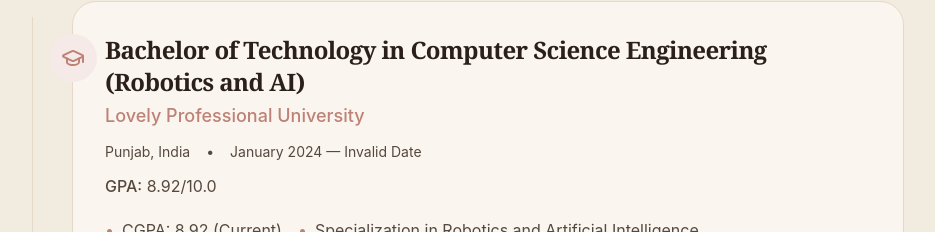
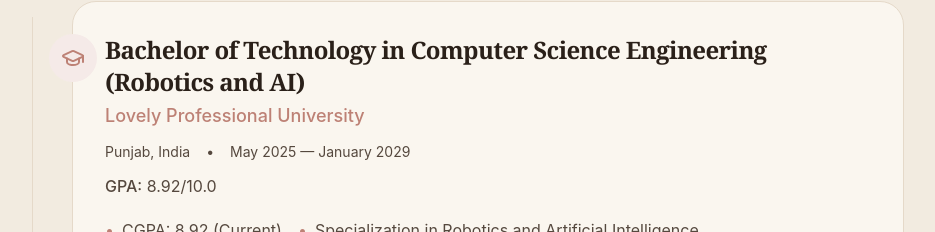
Before and after one commit to Nileshkrishesh/portfolio, a Next.js app: page / in a window 1280 px wide. Shown: the part 6585-6817 px from the top of the page, without its empty margins (184-1119 px from the left). Built offline with nearby package versions, Linux system fonts and the light colour scheme.

Commit message:
Update B.Tech dates from 2024 to May 2025-2029

```diff
--- a/src/data/portfolio.ts
+++ b/src/data/portfolio.ts
@@ -284,8 +284,8 @@
     degree: 'Bachelor of Technology',
     field: 'Computer Science Engineering (Robotics and AI)',
     location: 'Punjab, India',
-    startDate: '2024',
-    endDate: 'Present',
+    startDate: 'May 2025',
+    endDate: '2029',
     gpa: '8.92/10.0',
     achievements: [
       'CGPA: 8.92 (Current)',
```
